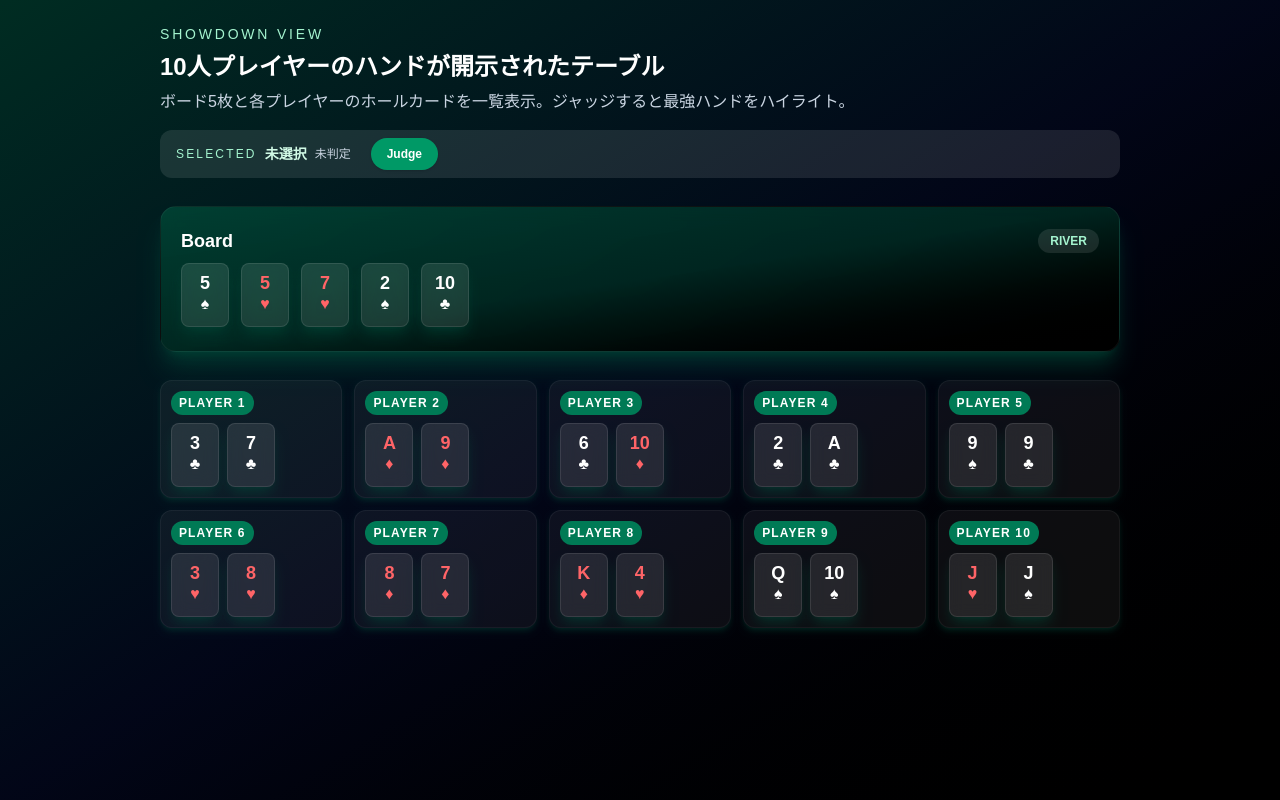
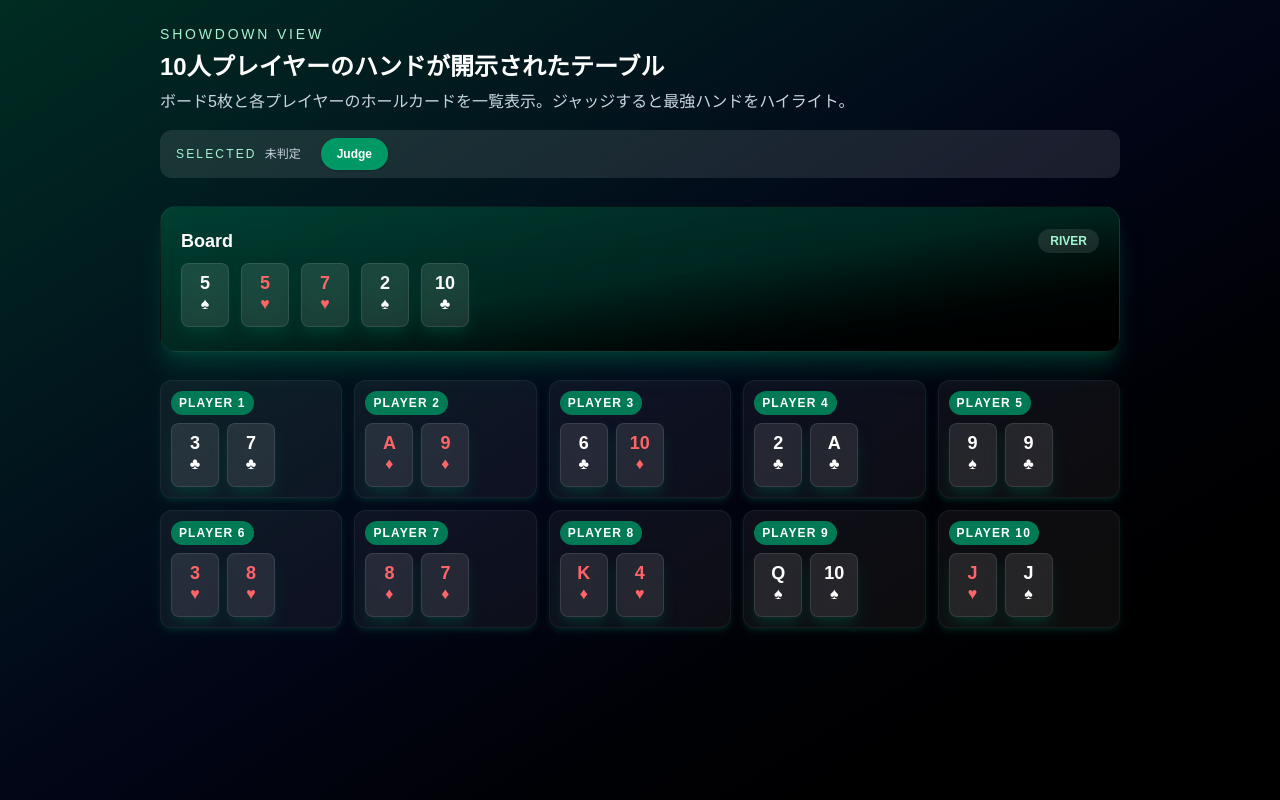
Before and after one commit to gyokuro06/who-the-hell-wins, a Next.js app: page / in a window 1280 px wide. Built offline with nearby package versions, Linux system fonts and the light colour scheme.

Commit message:
fix design

```diff
--- a/src/app/page.tsx
+++ b/src/app/page.tsx
@@ -243,7 +243,6 @@ export default function Home() {
   const activeWinners = judgedWinners ?? [];
   const judged = judgedWinners !== null;
   const selectionHitCount = selectedSeats.filter((s) => activeWinners.includes(s)).length;
-  const selectedIsBest = selectionHitCount > 0;
 
   const handleSelect = (seat: number) => {
     setSelectedSeats((prev) => {
@@ -251,7 +250,6 @@ export default function Home() {
         return prev.filter((s) => s !== seat);
       }
       if (prev.length < 3) return [...prev, seat];
-      // replace最古 with new to keep最新3
       return [...prev.slice(1), seat];
     });
   };
@@ -269,9 +267,6 @@ export default function Home() {
           </p>
           <div className="mt-2 flex flex-wrap items-center gap-2 rounded-xl bg-white/10 px-3 py-2 text-sm text-emerald-100 sm:px-4">
             <span className="text-xs uppercase tracking-[0.18em] text-emerald-200">Selected</span>
-            <span data-testid="selected-seat" className="font-semibold">
-              {selectedSeats.length === 0 ? "未選択" : `${selectedSeats[0]}`}
-            </span>
             {selectedSeats.length > 0 && (
               <span className="flex items-center gap-1">
                 {selectedSeats.map((s) => (
@@ -283,7 +278,7 @@ export default function Home() {
                         : "bg-emerald-700/30 text-white"
                     }`}
                   >
-                    P{s}
+                    Player {s}
                   </span>
                 ))}
               </span>
```
Also changed, not shown: 1 other file (tests, documents, lock files or other folders).
